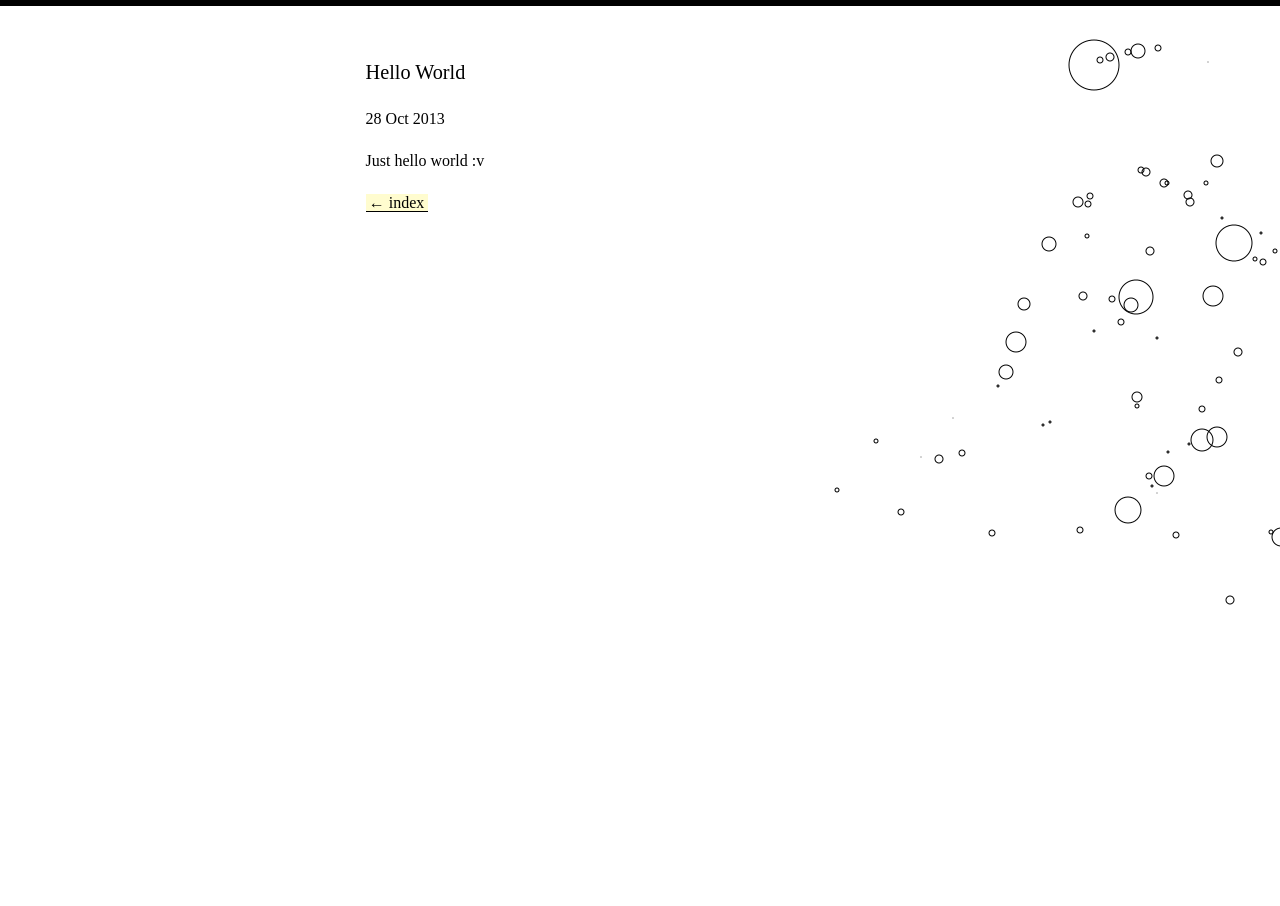
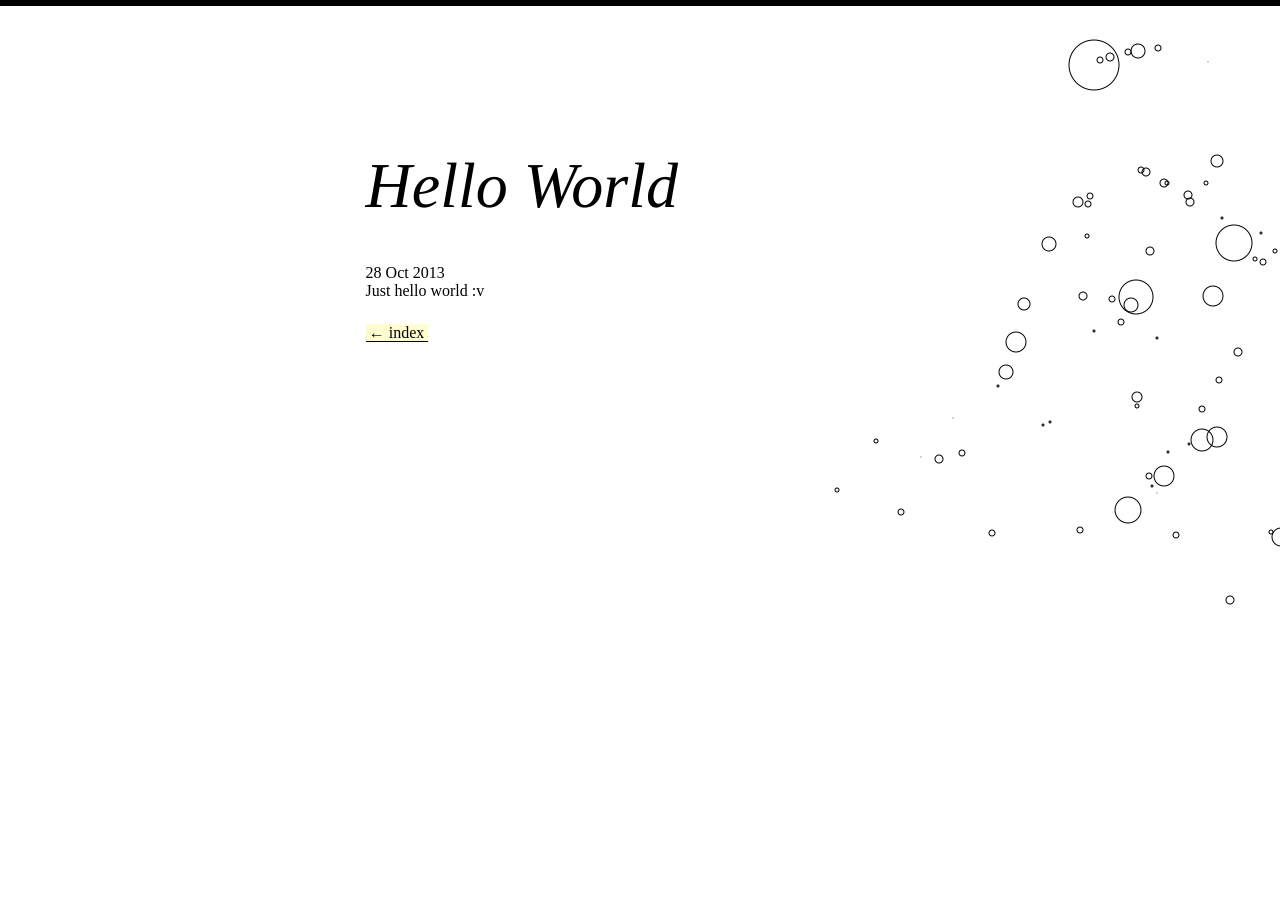
Before and after one commit to longfield21/longfield21.github.com, a Jekyll site: the page built from _posts/2013-10-28-Hello-world.markdown, in a window 1280 px wide. Built offline with Jekyll 4.4.1, drawn with Linux system fonts in a browser that asks for light colours; some web fonts are replaced; Markdown is read by kramdown in place of the engine named in the settings.

Commit message:
Update post.html

```diff
--- a/_layouts/post.html
+++ b/_layouts/post.html
@@ -1,7 +1,7 @@
 ---
 layout: default
 ---
-<h2>{{ page.title }}</h2>
-<p class="meta">{{ page.date | date_to_string }}</p>
+<h1>{{ page.title }}</h1>
+<small>{{ page.date | date_to_string }}</small>
 
 {{ content }}
```
